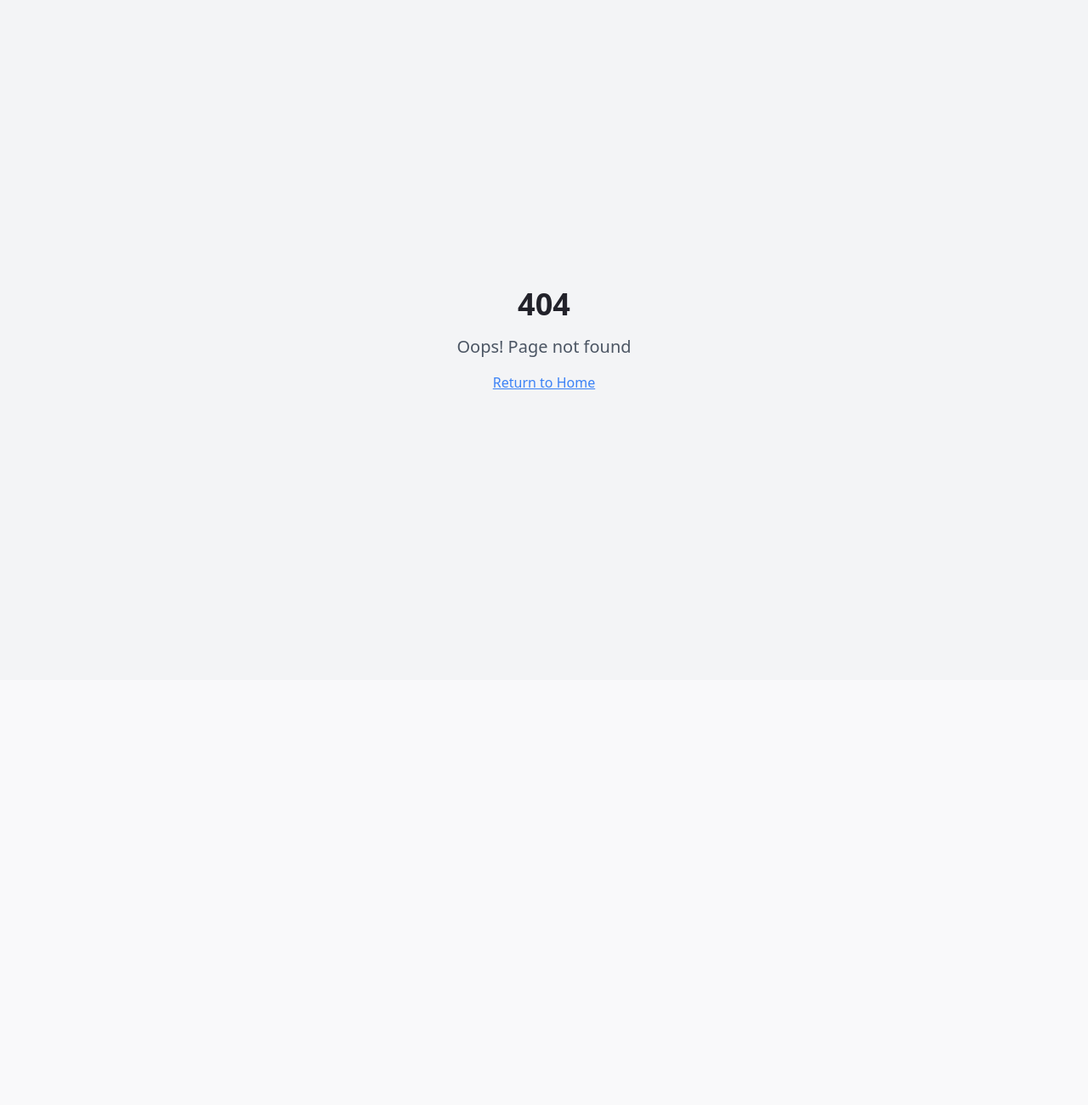
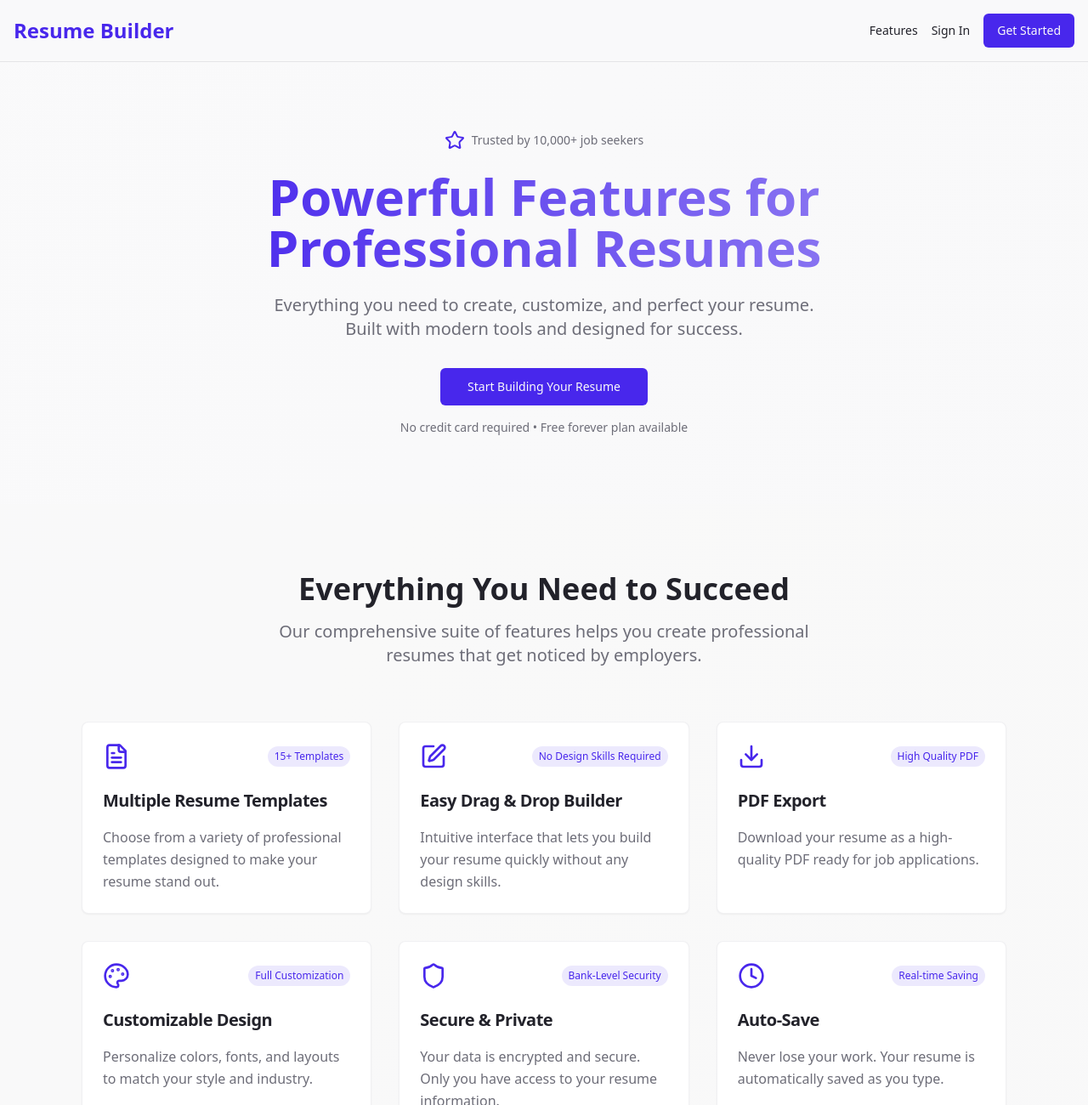
Before and after one commit to alexd1989/build-your-brew, a React (Vite) app: page /features in a window 1280 px wide. Before the commit this address had no page. Shown: the top 1300 px of the page at 85% size. Before the commit the page ends 800 px from the top, so only its background shows below. Built offline with nearby package versions, Linux system fonts and the light colour scheme.

Commit message:
Add Features Page
Add a new page to display features, similar to the provided example.

```diff
--- a/src/App.tsx
+++ b/src/App.tsx
@@ -8,6 +8,7 @@ import Index from "./pages/Index";
 import Auth from "./pages/Auth";
 import Dashboard from "./pages/Dashboard";
 import Admin from "./pages/Admin";
+import Features from "./pages/Features";
 import NotFound from "./pages/NotFound";
 
 const queryClient = new QueryClient();
@@ -24,6 +25,7 @@ const App = () => (
             <Route path="/auth" element={<Auth />} />
             <Route path="/dashboard" element={<Dashboard />} />
             <Route path="/admin" element={<Admin />} />
+            <Route path="/features" element={<Features />} />
             <Route path="/builder/:id" element={<Index />} />
             {/* ADD ALL CUSTOM ROUTES ABOVE THE CATCH-ALL "*" ROUTE */}
             <Route path="*" element={<NotFound />} />
--- /dev/null
+++ b/src/pages/Features.tsx
@@ -0,0 +1,240 @@
+import { Card, CardContent, CardDescription, CardHeader, CardTitle } from "@/components/ui/card";
+import { Button } from "@/components/ui/button";
+import { Link } from "react-router-dom";
+import {
+  FileText,
+  Download,
+  Palette,
+  Shield,
+  Users,
+  Zap,
+  CheckCircle,
+  Star,
+  Clock,
+  Globe,
+  Layout,
+  Edit
+} from "lucide-react";
+
+const Features = () => {
+  const features = [
+    {
+      icon: <FileText className="h-8 w-8 text-primary" />,
+      title: "Multiple Resume Templates",
+      description: "Choose from a variety of professional templates designed to make your resume stand out.",
+      highlight: "15+ Templates"
+    },
+    {
+      icon: <Edit className="h-8 w-8 text-primary" />,
+      title: "Easy Drag & Drop Builder",
+      description: "Intuitive interface that lets you build your resume quickly without any design skills.",
+      highlight: "No Design Skills Required"
+    },
+    {
+      icon: <Download className="h-8 w-8 text-primary" />,
+      title: "PDF Export",
+      description: "Download your resume as a high-quality PDF ready for job applications.",
+      highlight: "High Quality PDF"
+    },
+    {
+      icon: <Palette className="h-8 w-8 text-primary" />,
+      title: "Customizable Design",
+      description: "Personalize colors, fonts, and layouts to match your style and industry.",
+      highlight: "Full Customization"
+    },
+    {
+      icon: <Shield className="h-8 w-8 text-primary" />,
+      title: "Secure & Private",
+      description: "Your data is encrypted and secure. Only you have access to your resume information.",
+      highlight: "Bank-Level Security"
+    },
+    {
+      icon: <Clock className="h-8 w-8 text-primary" />,
+      title: "Auto-Save",
+      description: "Never lose your work. Your resume is automatically saved as you type.",
+      highlight: "Real-time Saving"
+    },
+    {
+      icon: <Users className="h-8 w-8 text-primary" />,
+      title: "Multiple Resumes",
+      description: "Create and manage multiple resume versions for different job applications.",
+      highlight: "Unlimited Resumes"
+    },
+    {
+      icon: <Globe className="h-8 w-8 text-primary" />,
+      title: "Mobile Responsive",
+      description: "Build and edit your resume on any device - desktop, tablet, or mobile.",
+      highlight: "Any Device"
+    },
+    {
+      icon: <Layout className="h-8 w-8 text-primary" />,
+      title: "ATS-Friendly",
+      description: "All templates are optimized for Applicant Tracking Systems used by employers.",
+      highlight: "ATS Optimized"
+    }
+  ];
+
+  const benefits = [
+    "Create professional resumes in minutes",
+    "Land more job interviews",
+    "Stand out from other candidates",
+    "Save time with pre-built sections",
+    "Export to multiple formats",
+    "Keep your data secure and private"
+  ];
+
+  return (
+    <div className="min-h-screen bg-gradient-to-br from-background to-secondary/20">
+      {/* Navigation */}
+      <nav className="border-b bg-background/80 backdrop-blur-sm sticky top-0 z-50">
+        <div className="container mx-auto px-4 py-4">
+          <div className="flex items-center justify-between">
+            <Link to="/" className="text-2xl font-bold text-primary">
+              Resume Builder
+            </Link>
+            <div className="flex items-center gap-4">
+              <Link to="/features" className="text-sm font-medium hover:text-primary transition-colors">
+                Features
+              </Link>
+              <Link to="/auth" className="text-sm font-medium hover:text-primary transition-colors">
+                Sign In
+              </Link>
+              <Button asChild>
+                <Link to="/dashboard">Get Started</Link>
+              </Button>
+            </div>
+          </div>
+        </div>
+      </nav>
+
+      {/* Hero Section */}
+      <section className="py-20 px-4">
+        <div className="container mx-auto text-center max-w-4xl">
+          <div className="flex items-center justify-center gap-2 mb-6">
+            <Star className="h-6 w-6 text-primary" />
+            <span className="text-sm font-medium text-muted-foreground">
+              Trusted by 10,000+ job seekers
+            </span>
+          </div>
+          <h1 className="text-4xl md:text-6xl font-bold mb-6 bg-gradient-to-r from-primary to-primary/60 bg-clip-text text-transparent">
+            Powerful Features for Professional Resumes
+          </h1>
+          <p className="text-xl text-muted-foreground mb-8 max-w-2xl mx-auto">
+            Everything you need to create, customize, and perfect your resume.
+            Built with modern tools and designed for success.
+          </p>
+          <Button asChild size="lg" className="mb-4">
+            <Link to="/dashboard">Start Building Your Resume</Link>
+          </Button>
+          <p className="text-sm text-muted-foreground">
+            No credit card required • Free forever plan available
+          </p>
+        </div>
+      </section>
+
+      {/* Features Grid */}
+      <section className="py-20 px-4 bg-background/50">
+        <div className="container mx-auto max-w-6xl">
+          <div className="text-center mb-16">
+            <h2 className="text-3xl md:text-4xl font-bold mb-4">
+              Everything You Need to Succeed
+            </h2>
+            <p className="text-xl text-muted-foreground max-w-2xl mx-auto">
+              Our comprehensive suite of features helps you create professional resumes that get noticed by employers.
+            </p>
+          </div>
+
+          <div className="grid md:grid-cols-2 lg:grid-cols-3 gap-8">
+            {features.map((feature, index) => (
+              <Card key={index} className="group hover:shadow-lg transition-all duration-300 border-border/50 hover:border-primary/20">
+                <CardHeader className="pb-4">
+                  <div className="flex items-center justify-between mb-4">
+                    {feature.icon}
+                    <span className="text-xs font-medium bg-primary/10 text-primary px-2 py-1 rounded-full">
+                      {feature.highlight}
+                    </span>
+                  </div>
+                  <CardTitle className="text-xl group-hover:text-primary transition-colors">
+                    {feature.title}
+                  </CardTitle>
+                </CardHeader>
+                <CardContent>
+                  <CardDescription className="text-base leading-relaxed">
+                    {feature.description}
+                  </CardDescription>
+                </CardContent>
+              </Card>
+            ))}
+          </div>
+        </div>
+      </section>
+
+      {/* Benefits Section */}
+      <section className="py-20 px-4">
+        <div className="container mx-auto max-w-4xl">
+          <div className="grid md:grid-cols-2 gap-12 items-center">
+            <div>
+              <h2 className="text-3xl md:text-4xl font-bold mb-6">
+                Why Choose Our Resume Builder?
+              </h2>
+              <p className="text-lg text-muted-foreground mb-8">
+                Join thousands of professionals who have successfully landed their dream jobs using our platform.
+              </p>
+              <ul className="space-y-4">
+                {benefits.map((benefit, index) => (
+                  <li key={index} className="flex items-center gap-3">
+                    <CheckCircle className="h-5 w-5 text-primary flex-shrink-0" />
+                    <span className="text-foreground">{benefit}</span>
+                  </li>
+                ))}
+              </ul>
+            </div>
+            <div className="relative">
+              <div className="bg-gradient-to-br from-primary/20 to-secondary/20 rounded-2xl p-8 text-center">
+                <Zap className="h-16 w-16 text-primary mx-auto mb-6" />
+                <h3 className="text-2xl font-bold mb-4">Ready to Get Started?</h3>
+                <p className="text-muted-foreground mb-6">
+                  Create your first professional resume in under 10 minutes.
+                </p>
+                <Button asChild size="lg" className="w-full">
+                  <Link to="/dashboard">Build My Resume</Link>
+                </Button>
+              </div>
+            </div>
+          </div>
+        </div>
+      </section>
+
+      {/* CTA Section */}
+      <section className="py-20 px-4 bg-primary/5">
+        <div className="container mx-auto text-center max-w-4xl">
+          <h2 className="text-3xl md:text-4xl font-bold mb-6">
+            Start Building Your Professional Resume Today
+          </h2>
+          <p className="text-xl text-muted-foreground mb-8">
+            Join thousands of successful job seekers who trust our platform to create winning resumes.
+          </p>
+          <div className="flex flex-col sm:flex-row gap-4 justify-center">
+            <Button asChild size="lg">
+              <Link to="/dashboard">Get Started Free</Link>
+            </Button>
+            <Button asChild variant="outline" size="lg">
+              <Link to="/">View Templates</Link>
+            </Button>
+          </div>
+        </div>
+      </section>
+
+      {/* Footer */}
+      <footer className="border-t bg-background py-12 px-4">
+        <div className="container mx-auto text-center">
+          <p className="text-muted-foreground">
+            © 2024 Resume Builder. Built with ❤️ for job seekers everywhere.
+          </p>
+        </div>
+      </footer>
+    </div>
+  );
+};
+
+export default Features;
```
